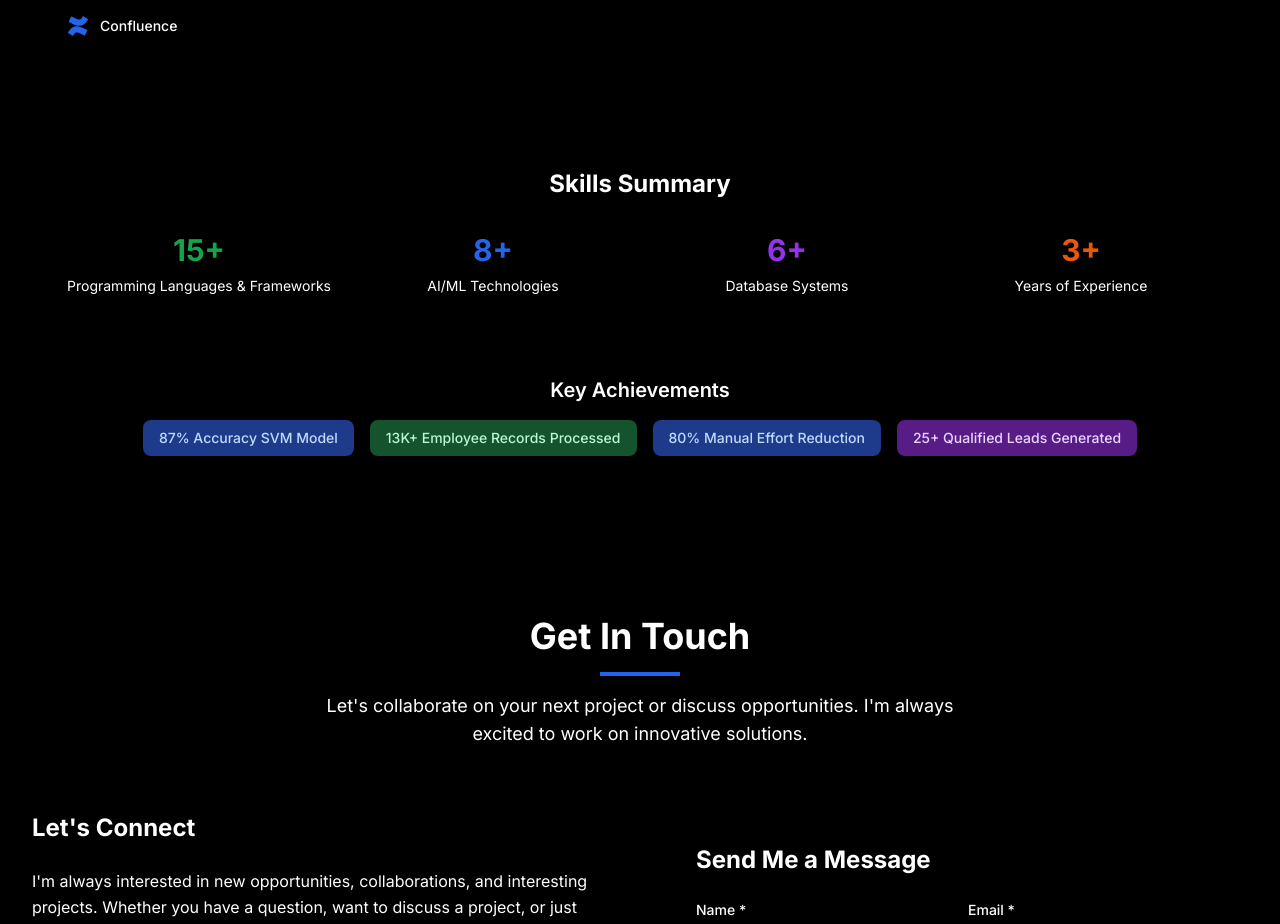
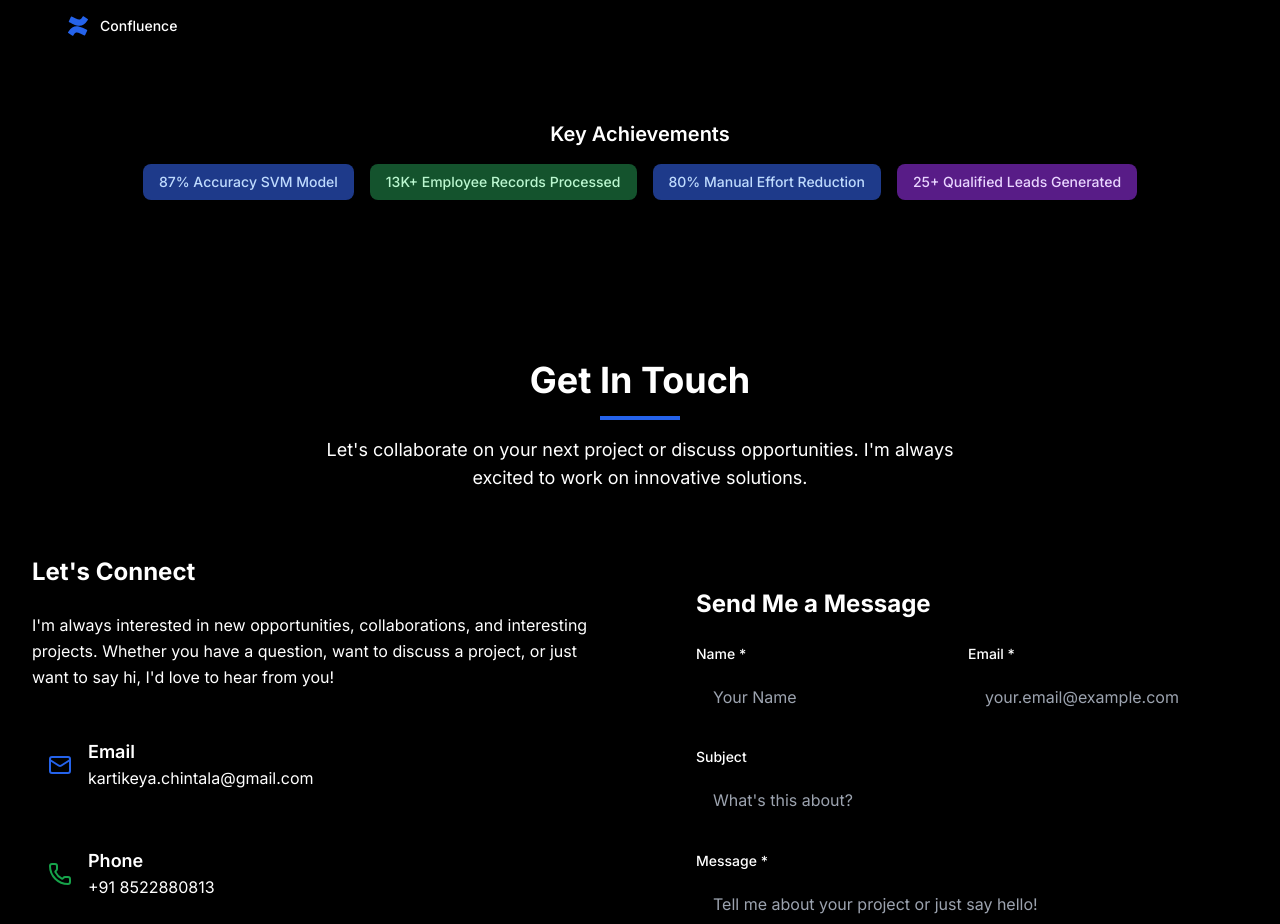
Before and after one commit to kartikeyakrishna/portfolio, a React (Vite) app: page / in a window 1280 px wide. Shown: the part 6400-7324 px from the top of the page. Built offline with nearby package versions, Linux system fonts and the light colour scheme.

Commit message:
rm skills summary

```diff
--- a/src/components/Skills.tsx
+++ b/src/components/Skills.tsx
@@ -154,31 +154,7 @@ const Skills = () => {
           ))}
         </div>
 
-        {/* Skills Summary */}
-        <div className="mt-16 bg-white dark:bg-black rounded-xl shadow-lg p-8">
-          <h3 className="text-2xl font-bold text-gray-900 dark:text-white text-center mb-8">
-            Skills Summary
-          </h3>
 
-          <div className="grid grid-cols-1 md:grid-cols-4 gap-6">
-            <div className="text-center">
-              <div className="text-3xl font-bold text-green-600 mb-2">15+</div>
-              <div className="text-sm text-gray-600 dark:text-white">Programming Languages & Frameworks</div>
-            </div>
-            <div className="text-center">
-              <div className="text-3xl font-bold text-blue-600 mb-2">8+</div>
-              <div className="text-sm text-gray-600 dark:text-white">AI/ML Technologies</div>
-            </div>
-            <div className="text-center">
-              <div className="text-3xl font-bold text-purple-600 mb-2">6+</div>
-              <div className="text-sm text-gray-600 dark:text-white">Database Systems</div>
-            </div>
-            <div className="text-center">
-              <div className="text-3xl font-bold text-orange-600 mb-2">3+</div>
-              <div className="text-sm text-gray-600 dark:text-white">Years of Experience</div>
-            </div>
-          </div>
-        </div>
 
         {/* Certifications or Achievements */}
         <div className="mt-12 text-center">
```
